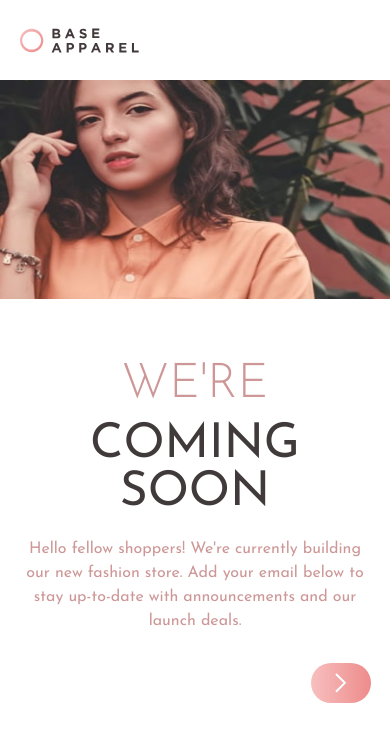
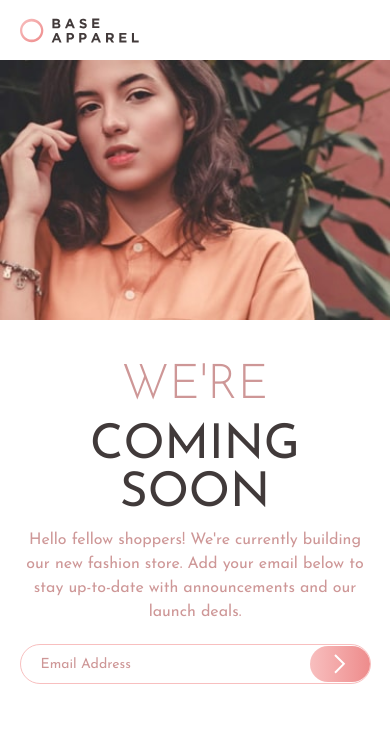
Before and after one commit to HernanAlvarado12/BaseApparel, a website: page index.html in a window 390 px wide. Drawn offline with Linux system fonts and the light colour scheme.

Commit message:
end email input

```diff
--- a/index.html
+++ b/index.html
@@ -25,23 +25,26 @@
 
     <body>
         <main class ="grid">
-            <nav class ="w-90 h-8 mx-auto flex items-center bg-white">
-                <img class ="h-2.5" src ="./assets/logo.svg" alt ="icon logo">
+            <nav class ="w-90 h-6 mx-auto flex items-center bg-white">
+                <img class ="h-2.5" src ="./assets/logo.svg" alt ="icon logo" draggable ="false" loading ="lazy">
             </nav>
             <picture class ="w-full">
                 <source media ="(min-width: 900px)" srcset ="./assets/hero-desktop.jpg">
-                <img class ="w-full aspect-video" src ="./assets/hero-mobile.jpg" alt ="image hero">
+                <img class ="w-full" src ="./assets/hero-mobile.jpg" alt ="image hero" draggable ="false" loading ="lazy">
             </picture>
-            <section class ="w-90 mx-auto mt-5 text-red text-center">
+            <section class ="w-90 mx-auto mt-3 text-red text-center">
                 <h2 class ="text-xl font-light uppercase">we're</h2>
                 <h3 class ="text-gray text-xl font-medium uppercase leading-1">coming soon</h3>
-                <p class ="mt-2 mb-3 text-sm font-normal">
+                <p class ="mt-1 mb-2 text-sm font-normal">
                     Hello fellow shoppers! We're currently building our new fashion store. Add your email
                     below to stay up-to-date with announcements and our launch deals.
                 </p>
-                <figure class ="w-6 h-4 ml-auto flex items-center justify-center rounded-full bg-gradient-to-r from-grdnt-2-100 to-grdnt-2-200">
-                    <img src ="./assets/arrow.svg" alt ="">
-                </figure>
+                <label class ="flex items-center justify-end relative" for ="">
+                    <input class ="w-full h-4 text-xs indent-2 outline-none rounded-full border border-grdnt-2-100 placeholder:text-red" id ="inputEmail" type ="email" placeholder ="Email Address" required>
+                    <figure class ="w-6 h-[3.6rem] flex items-center justify-center absolute right-[0.1rem] rounded-full bg-gradient-to-r from-grdnt-2-100 to-grdnt-2-200">
+                        <img src ="./assets/arrow.svg" alt ="icon arrow" draggable ="false" loading ="lazy">
+                    </figure>
+                </label>
             </section>
         </main>
     </body>
```
Also changed, not shown: css/tailwind.css.
